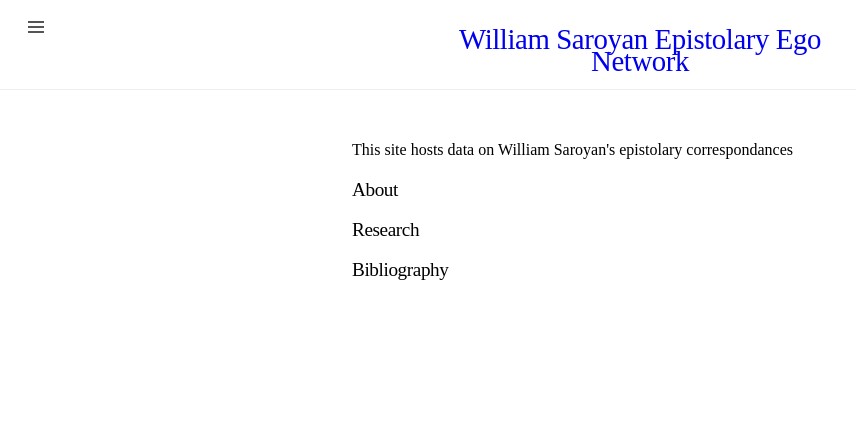
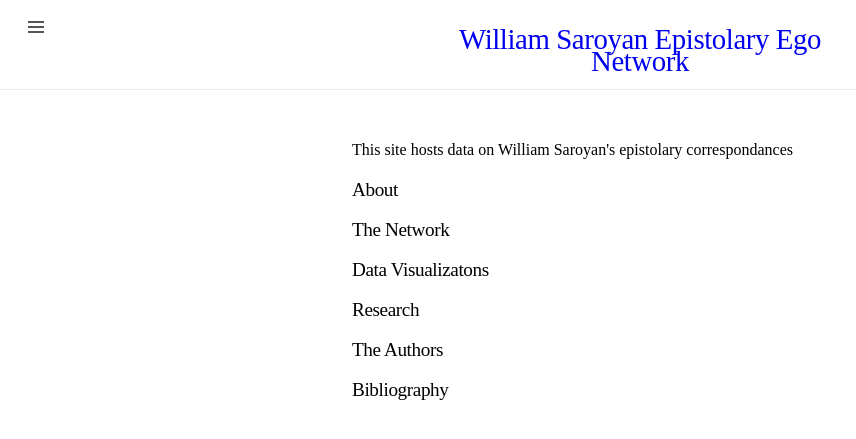
Before and after one commit to alyssa-jorgensen/williamsaroyannetwork, a Jekyll site: the page built from index.markdown, in a window 1280 px wide. Shown: the top 439 px of the page, without its empty margins (0-856 px from the left). Built offline with Jekyll 4.4.1, drawn with Linux system fonts in a browser that asks for light colours.

Commit message:
Update index.markdown

```diff
--- a/index.markdown
+++ b/index.markdown
@@ -9,5 +9,8 @@ layout: default
 <p>This site hosts data on William Saroyan's epistolary correspondances</p>
 
 <h2>About</h2>
+<h2>The Network</h2>
+<h2>Data Visualizatons</h2>
 <h2>Research</h2>
+<h2>The Authors</h2>
 <h2>Bibliography</h2>
```
